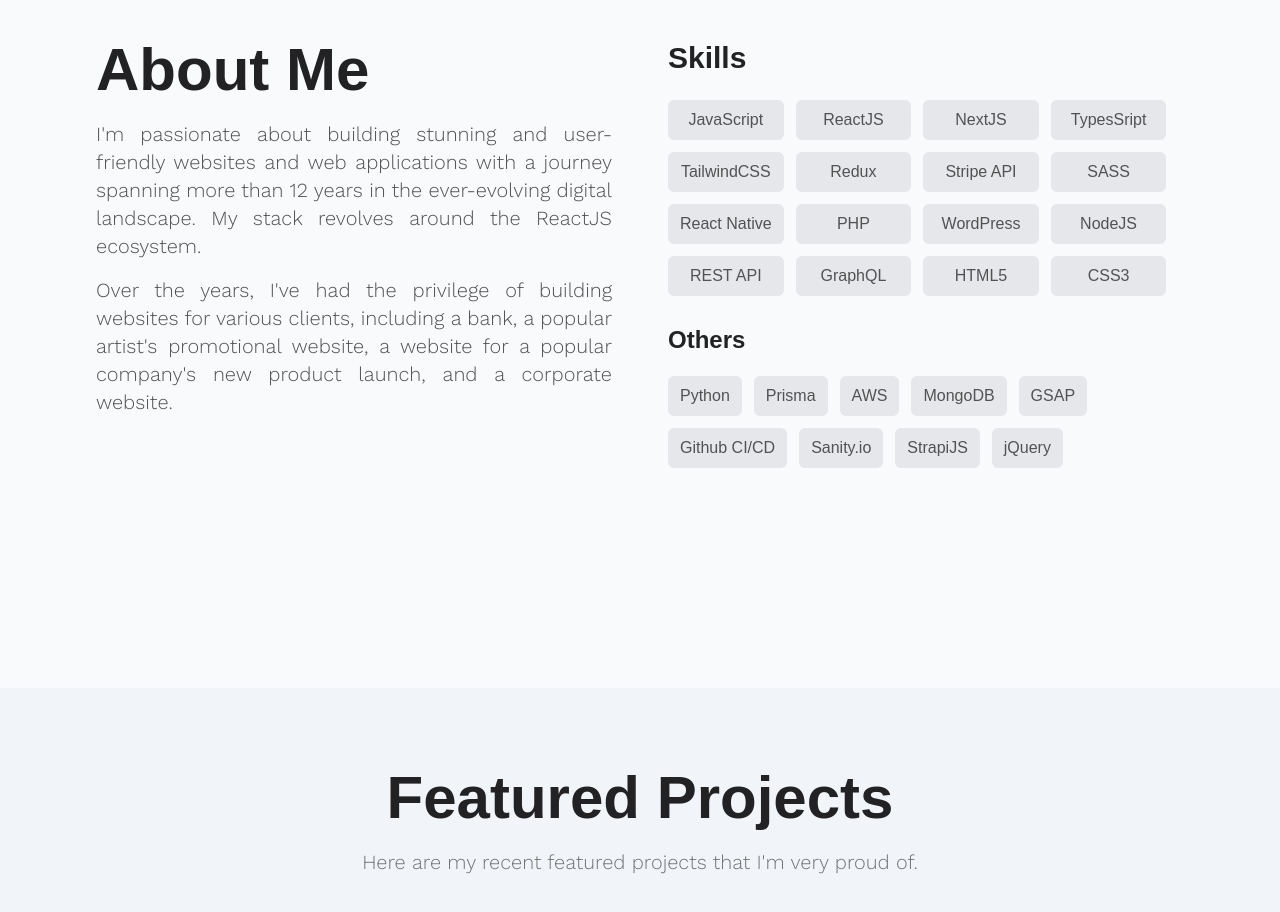
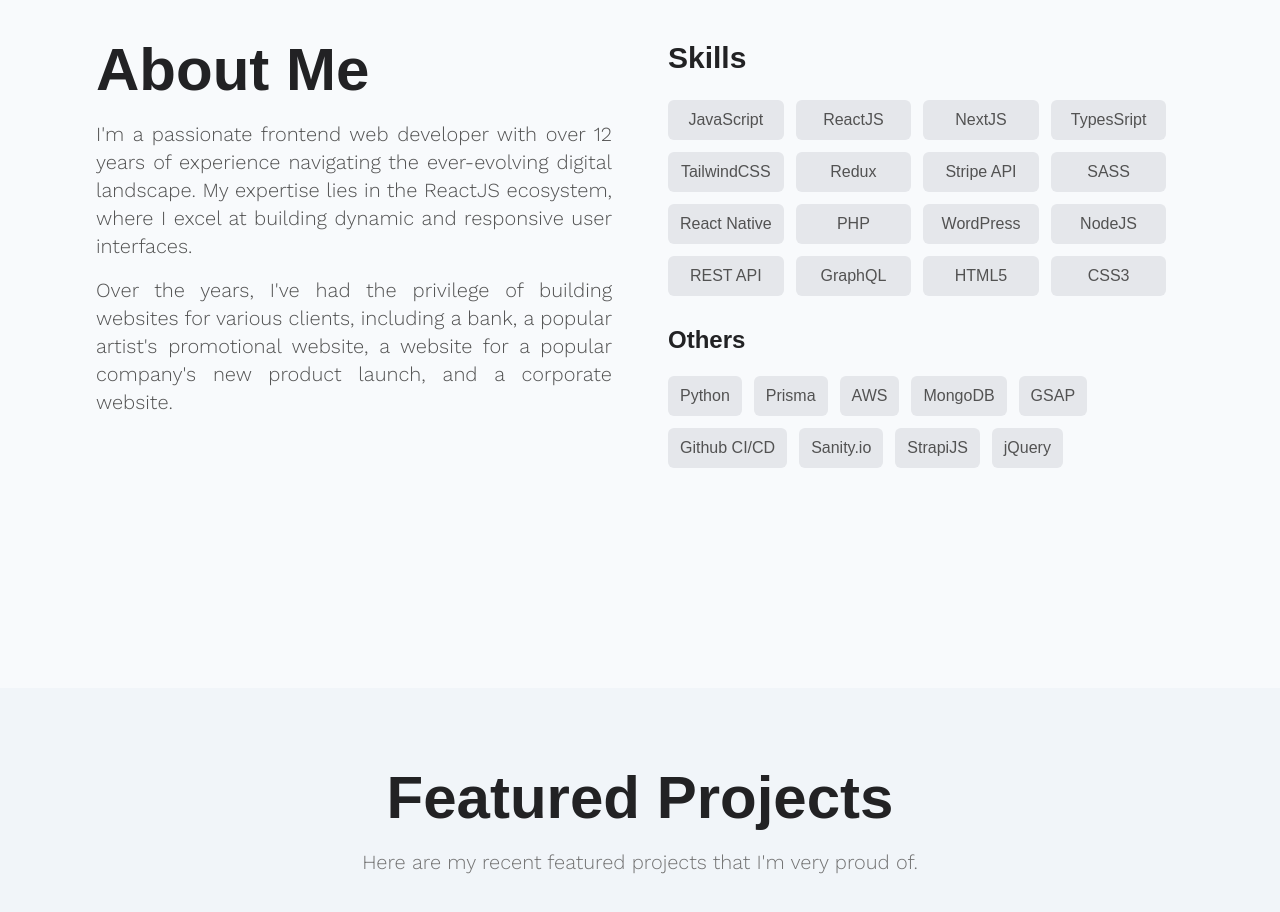
Before and after one commit to loq24/latest-portfolio, a Next.js app: page / in a window 1280 px wide. Shown: the part 840-1752 px from the top of the page. Built offline with nearby package versions, Linux system fonts and the light colour scheme; a web font is replaced by a local one.

Commit message:
Update about text

```diff
--- a/components/about/About.tsx
+++ b/components/about/About.tsx
@@ -13,10 +13,10 @@
       <div className="mb-9 w-full lg:mb-0 lg:w-1/2">
         <Heading>About Me</Heading>
         <Text className="mb-4">
-          I'm passionate about building stunning and user-friendly websites and
-          web applications with a journey spanning more than 12 years in the
-          ever-evolving digital landscape. My stack revolves around the ReactJS
-          ecosystem.
+          I&apos;m a passionate frontend web developer with over 12 years of
+          experience navigating the ever-evolving digital landscape. My
+          expertise lies in the ReactJS ecosystem, where I excel at building
+          dynamic and responsive user interfaces.
         </Text>
         <Text>
           Over the years, I&apos;ve had the privilege of building websites for
```
